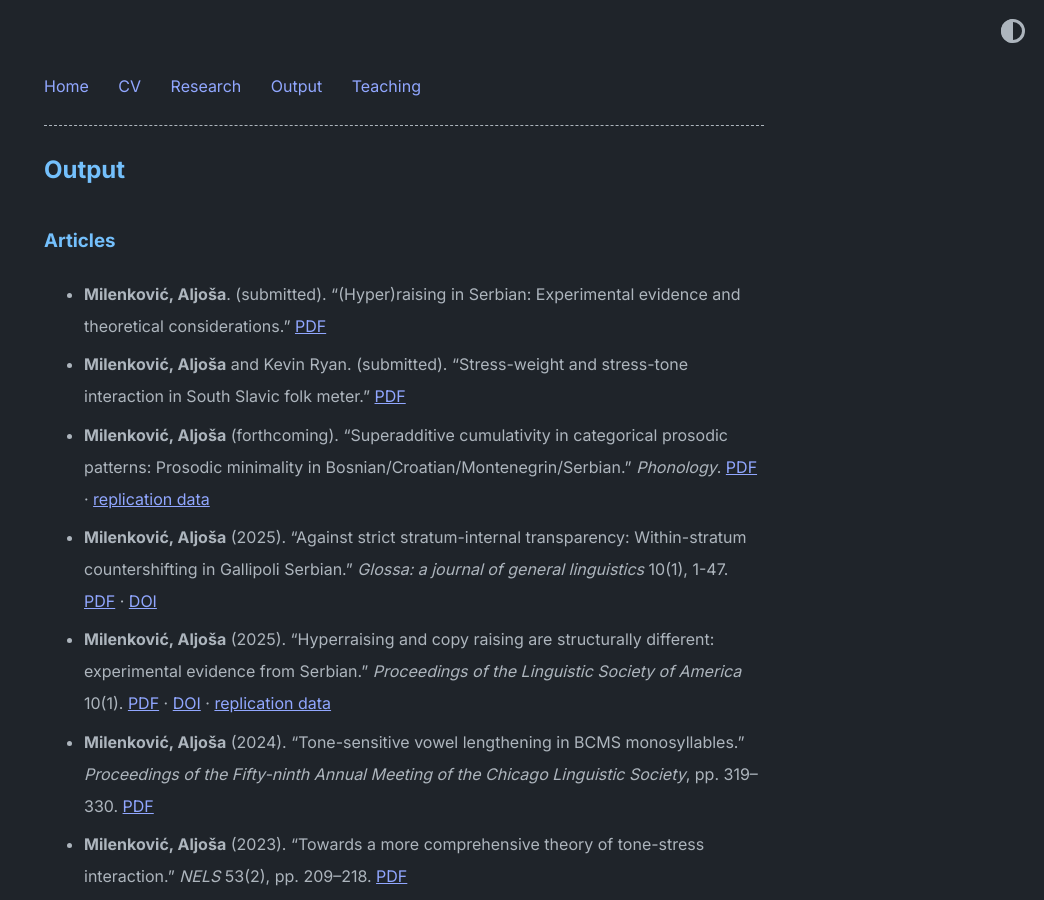
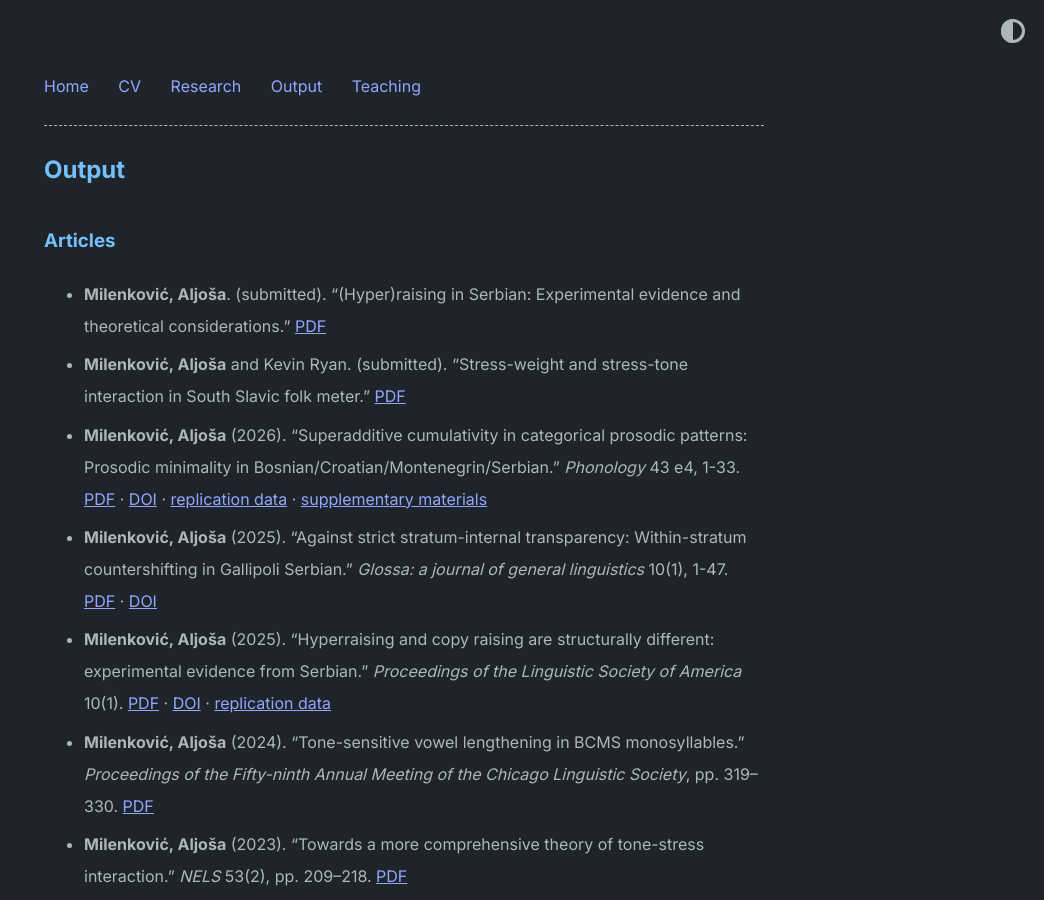
Before and after one commit to AljosaMilenkovic/AljosaMilenkovic.github.io, a Jekyll site: the page built from papers.md, in a window 1280 px wide and 900 px high. Shown: the whole window, without its empty margins (236-1280 px from the left). Built offline with Jekyll 4.4.1, drawn with Linux system fonts in a browser that asks for light colours.

Commit message:
Update papers.md

```diff
--- a/papers.md
+++ b/papers.md
@@ -8,7 +8,7 @@ permalink: /papers/
 
 - **Milenković, Aljoša**. (submitted). “(Hyper)raising in Serbian: Experimental evidence and theoretical considerations.”  [PDF](/syntax.pdf)
 - **Milenković, Aljoša** and Kevin Ryan. (submitted). “Stress-weight and stress-tone interaction in South Slavic folk meter.”  [PDF](/metrics.pdf)
-- **Milenković, Aljoša** (forthcoming). “Superadditive cumulativity in categorical prosodic patterns: Prosodic minimality in Bosnian/Croatian/Montenegrin/Serbian.” *Phonology*. [PDF](/final.pdf) · [replication data](https://doi.org/10.7910/DVN/1V64L2)
+- **Milenković, Aljoša** (2026). “Superadditive cumulativity in categorical prosodic patterns: Prosodic minimality in Bosnian/Croatian/Montenegrin/Serbian.” *Phonology* 43 e4, 1-33. [PDF](/superadditive cumulativity.pdf) · [DOI](https://doi.org/10.1017/S0952675726100311) · [replication data](https://doi.org/10.7910/DVN/1V64L2) · [supplementary materials](https://doi.org/10.1017/S0952675726100311.sm001)
 - **Milenković, Aljoša** (2025). “Against strict stratum-internal transparency: Within-stratum countershifting in Gallipoli Serbian.” *Glossa: a journal of general linguistics* 10(1), 1-47. [PDF](/opacity.pdf) · [DOI](https://doi.org/10.16995/glossa.23107)
 - **Milenković, Aljoša** (2025). “Hyperraising and copy raising are structurally different: experimental evidence from Serbian.” *Proceedings of the Linguistic Society of America* 10(1). [PDF](/hyperraising.pdf) · [DOI](https://doi.org/10.3765/plsa.v10i1.5938) · [replication data](https://doi.org/10.7910/DVN/JHH7MQ)
 - **Milenković, Aljoša** (2024). “Tone-sensitive vowel lengthening in BCMS monosyllables.” *Proceedings of the Fifty-ninth Annual Meeting of the Chicago Linguistic Society*, pp. 319–330. [PDF](/cls.pdf)
```
